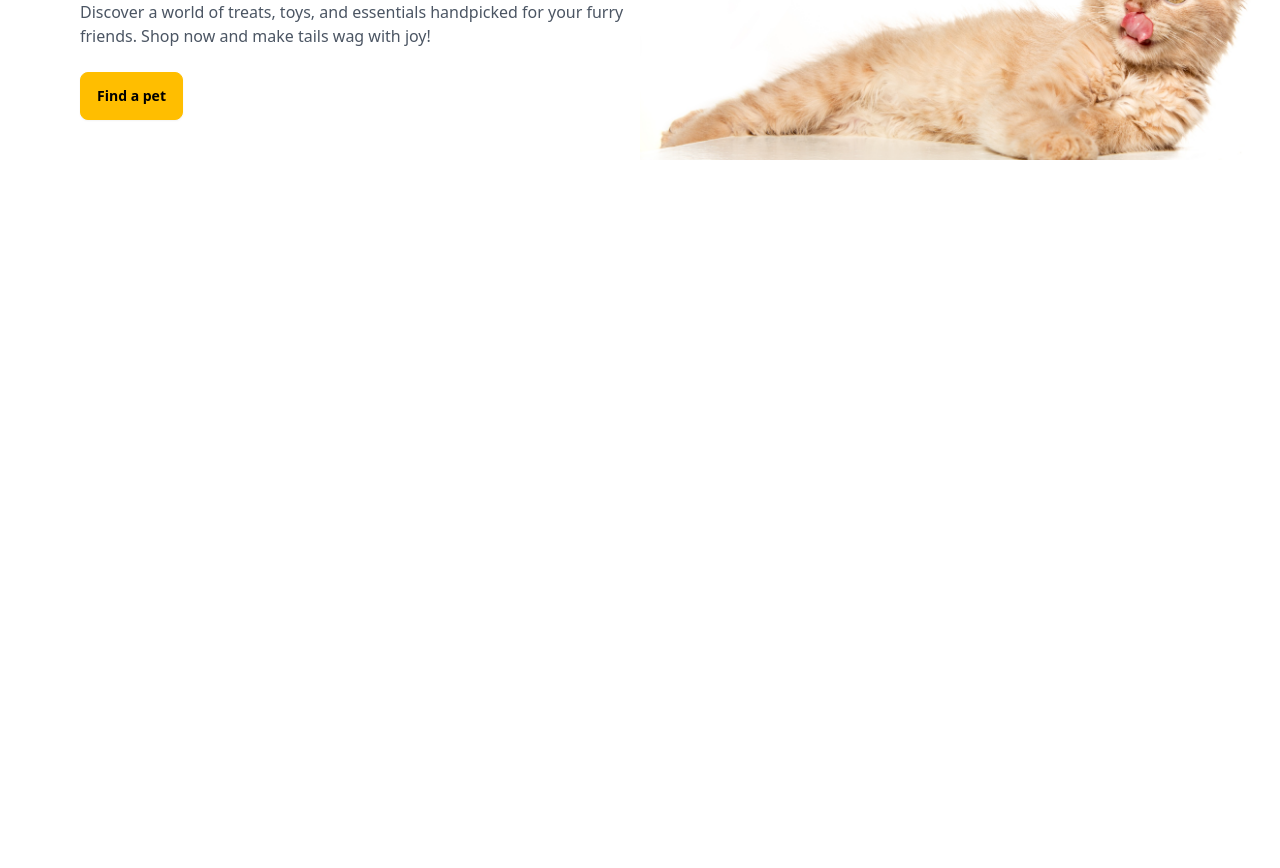
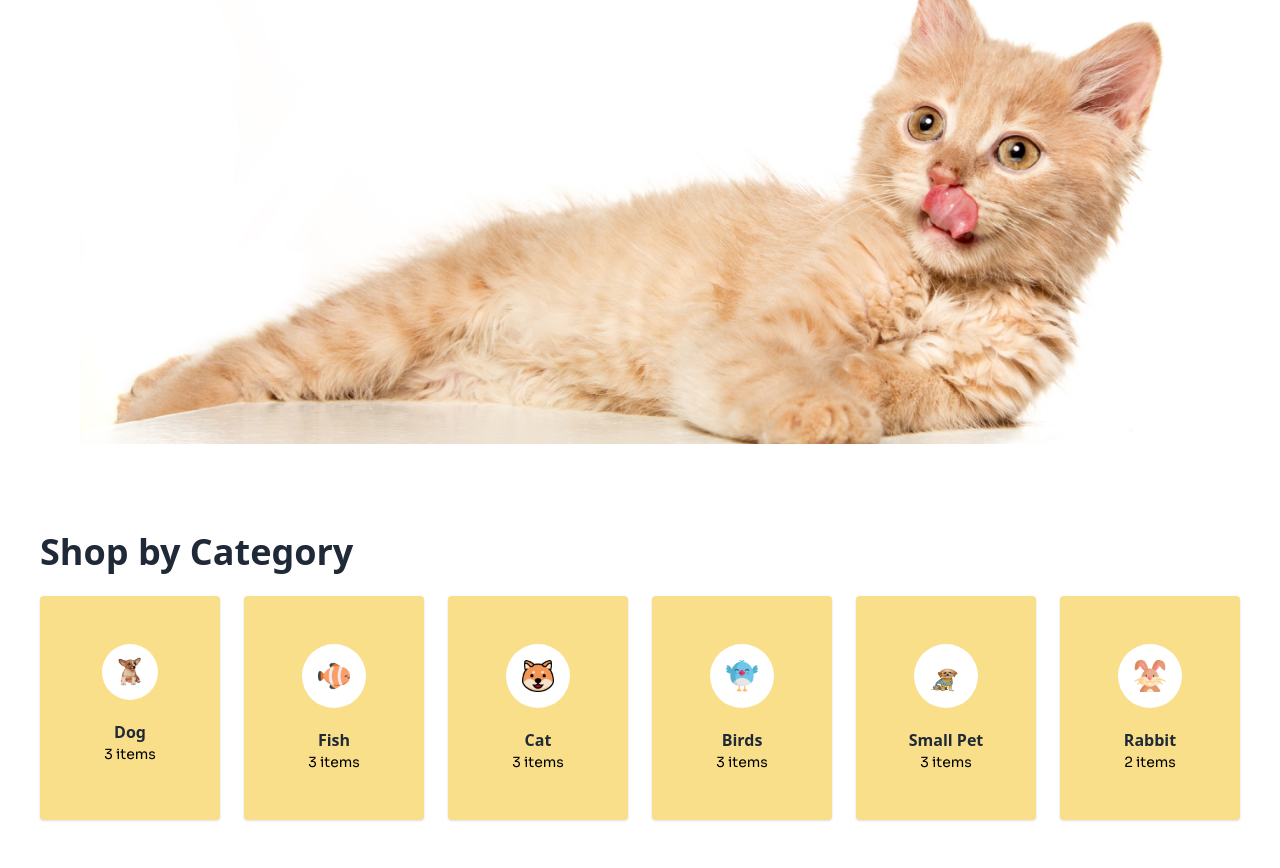
Before and after one commit to ibnult/Browse4Pets-A3-, a plain HTML site: page index.html in a window 1280 px wide. Shown: the part 296-1164 px from the top of the page. Before the commit the page ends 800 px from the top, so only its background shows below. Drawn offline with nearby package versions, Linux system fonts and the light colour scheme; a web font is replaced by a local one.

Commit message:
Browse by category section done

```diff
--- a/index.html
+++ b/index.html
@@ -1,5 +1,6 @@
 <!DOCTYPE html>
 <html lang="en" data-theme="light">
+
 <head>
   <meta charset="UTF-8" />
   <meta name="viewport" content="width=device-width, initial-scale=1.0" />
@@ -42,6 +43,7 @@
           colors: {
             clifford: '#da373d',
             'b-primary': '#FFDC26',
+            'b-card':'#F9DF8A',
 
 
           }
@@ -52,7 +54,7 @@
 
 </head>
 
-  <body class= "adlam-display-regular">
+<body class="adlam-display-regular">
 
   <!-- Navbar -->
   <div class=" navbar n sora-font bg-[#fff8ee] px-4 md:px-10">
@@ -60,7 +62,7 @@
     <div class="flex-1">
       <a class="text-xl font-bold flex items-center gap-2">
         <img src="c1-assets/logo-header.png" class="w-6" alt="logo" />
-          <span class="hidden md:inline">Browse<span class="text-yellow-500">4</span>Pets</span>
+        <span class="hidden md:inline">Browse<span class="text-[#FFDC26]">4</span>Pets</span>
 
       </a>
     </div>
@@ -88,37 +90,118 @@
     <!-- Mobile hamburger -->
     <div class="md:hidden">
       <button class="btn btn-ghost btn-square">
-          <svg xmlns="http://www.w3.org/2000/svg" class="h-6 w-6" fill="none" viewBox="0 0 24 24"
-            stroke="currentColor"><path stroke-linecap="round" stroke-linejoin="round" stroke-width="2"
-              d="M4 6h16M4 12h16M4 18h16" /></svg>
+        <svg xmlns="http://www.w3.org/2000/svg" class="h-6 w-6" fill="none" viewBox="0 0 24 24" stroke="currentColor">
+          <path stroke-linecap="round" stroke-linejoin="round" stroke-width="2" d="M4 6h16M4 12h16M4 18h16" />
+        </svg>
       </button>
     </div>
   </div>
 
   <main class="md:container mx-auto">
     <!-- Hero Section -->
-<section class="relative bg-white px-4 md:px-20 pt-10 pb-0 md:pb-10 flex flex-col md:flex-row items-start md:items-start justify-between gap-6">
+    <section
+      class="relative bg-white px-4 md:px-20 pt-10 pb-0 md:pb-10 flex flex-col md:flex-row items-start md:items-start justify-between gap-6">
 
-  <!-- Text Content -->
+      <!-- Text Content
       <div class="max-w-xl space-y-6 md:pt-6 z-10">
         <h1 class="text-4xl md:text-5xl font-black leading-tight">
           Pamper Your Pet,<br />
           Because They Deserve<br />
-      the Bes
+          the Best
         </h1>
-    <p class="text-gray-600">
-      Discover a world of treats, toys, and essentials handpicked for your furry friends. Shop now and make tails wag with joy!
+        <p class="text-gray-600 sora-font">
+          Discover a world of treats, toys, and essentials handpicked for your furry friends. Shop now and make tails
+          wag with joy!
         </p>
-    <button class="btn btn-warning text-black">Find a pet</button>
+        <button class="btn  btn-warning bg-b-primary text-black sora-font">Find a pet</button>
+      </div> -->
+
+      <!-- Image -->
+      <div class="max-w-full ">
+        <img src="c1-assets/cat-big.png" alt="cat"  />
+      </div>
+    </section>
+
+    <!-- Card section -->
+     <section class="px-10 py-12 " >
+  <h2 class="text-4xl font-semibold mb-6">Shop by Category</h2>
+
+  <div class="  grid grid-cols-2 md:grid-cols-3 lg:grid-cols-6 gap-6 text-center">
+
+    <!-- Dog -->
+    <div class=" bg-b-card py-12 rounded shadow">
+      <div class="bg-white rounded-full w-14 h-14 flex items-center justify-center mx-auto mb-5">
+        <img src="c1-assets/cute-dog-mid.png" alt="Dog" class="w-8 h-8 ">
+      </div>
+      <h3 class="font-bold">Dog</h3>
+      <p class="text-sm  text-black sora-font">3 items</p>
     </div>
 
-  <!-- Image -->
-  <div class="max-w-full md:w-1/2">
-    <img src="c1-assets/cat-big.png" alt="cat" class="w-full h-auto object-contain md:absolute md:bottom-0 md:right-0 md:w-[50%]" />
+    <!-- Fish -->
+    <div class="bg-b-card py-12 rounded shadow">
+      <div class="bg-white rounded-full w-16 h-16 flex items-center justify-center mx-auto mb-5">
+        <img src="c1-assets/fish-cartoon.png" alt="Fish" class="w-8 h-8">
       </div>
+      <h3 class="font-bold">Fish</h3>
+      <p class="text-sm text-black sora-font">3 items</p>
+    </div>
+
+    <!-- Cat -->
+    <div class="bg-b-card py-12 rounded shadow">
+      <div class="bg-white rounded-full w-16 h-16 flex items-center justify-center mx-auto mb-5">
+        <img src="c1-assets/cat-cartoon.png" alt="Cat" class="w-8 h-8">
+      </div>
+      <h3 class="font-semibold">Cat</h3>
+      <p class="text-sm text-black sora-font">3 items</p>
+    </div>
+
+    <!-- Birds -->
+    <div class="bg-b-card py-12 rounded shadow">
+      <div class="bg-white rounded-full w-16 h-16 flex items-center justify-center mx-auto mb-5">
+        <img src="c1-assets/bird-cartoon.png" alt="Birds" class="w-8 h-8">
+      </div>
+      <h3 class="font-semibold">Birds</h3>
+      <p class="text-sm text-black sora-font">3 items</p>
+    </div>
+
+    <!-- Small Pet -->
+    <div class="bg-b-card py-12 rounded shadow">
+      <div class="bg-white rounded-full w-16 h-16 flex items-center justify-center mx-auto mb-5">
+        <img src="c1-assets/cute-pet-small.png" alt="Small Pet" class="w-8 h-8">
+      </div>
+      <h3 class="font-semibold">Small Pet</h3>
+      <p class="text-sm text-black sora-font">3 items</p>
+    </div>
+
+    <!-- Rabbit -->
+    <div class="bg-b-card py-12 rounded shadow">
+      <div class="bg-white rounded-full w-16 h-16 flex items-center justify-center mx-auto mb-5">
+        <img src="c1-assets/rabbit-cartoon.png" alt="Rabbit" class="w-8 h-8">
+      </div>
+      <h3 class="font-semibold">Rabbit</h3>
+      <p class="text-sm text-black sora-font">2 items</p>
+    </div>
+
+  </div>
+</section>
+
+<!-- Browse By Categories Section -->
+ <section>
+
+ </section>
+
+ <!-- Everyday low Price Section -->
+  <section>
+
+  </section>
+
+  <!-- Newsletter section -->
+   <section>
+
    </section>
 
 
   </main>
 </body>
+
 </html>
```
Lines whose indentation alone changed are shown as unchanged.
